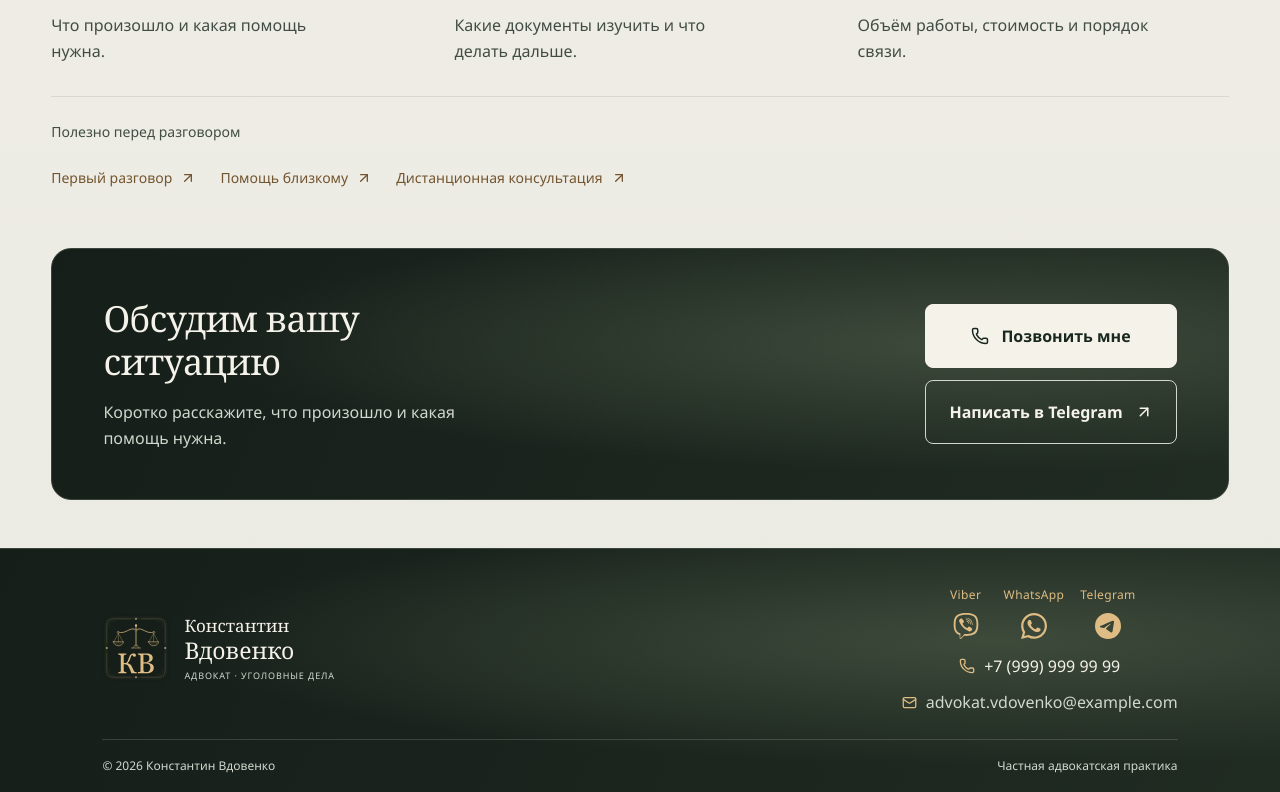
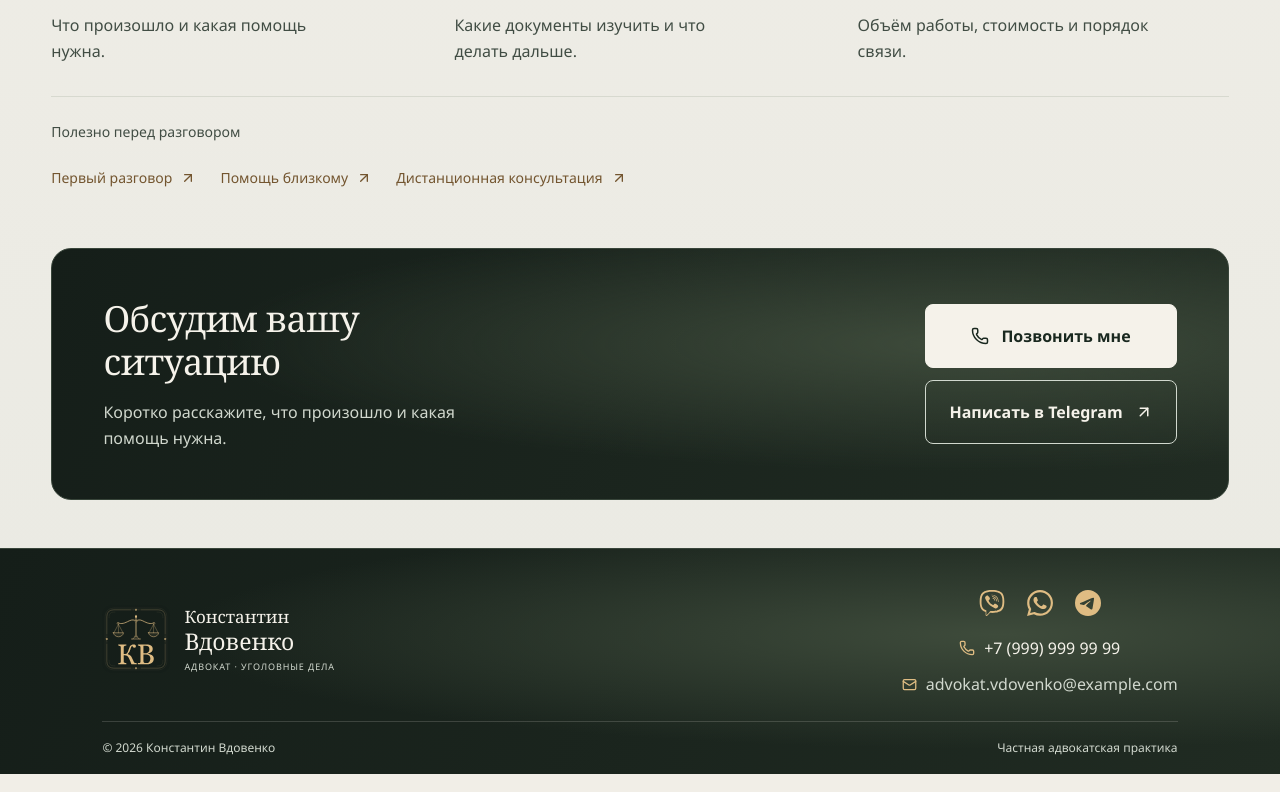
Before and after one commit to Aleks-man/advokat-vdovenko, a React (Vite) app in the folder front/: page / in a window 1280 px wide. Shown: the part 2147-2939 px from the top of the page. Built offline with nearby package versions, Linux system fonts and the light colour scheme; a web font is replaced by a local one.

Commit message:
Simplify footer messenger links

```diff
--- a/front/src/components/Footer/Footer.tsx
+++ b/front/src/components/Footer/Footer.tsx
@@ -11,7 +11,7 @@ export function Footer() {
         <div className="footer-top">
           <Brand className="footer-brand" />
           <div className="footer-contacts">
-            <MessengerLinks showLabels />
+            <MessengerLinks />
             <a className="footer-phone" href={contactLinks.phone}>
               <Phone size={16} aria-hidden="true" />
               <span>{site.phone}</span>
```
